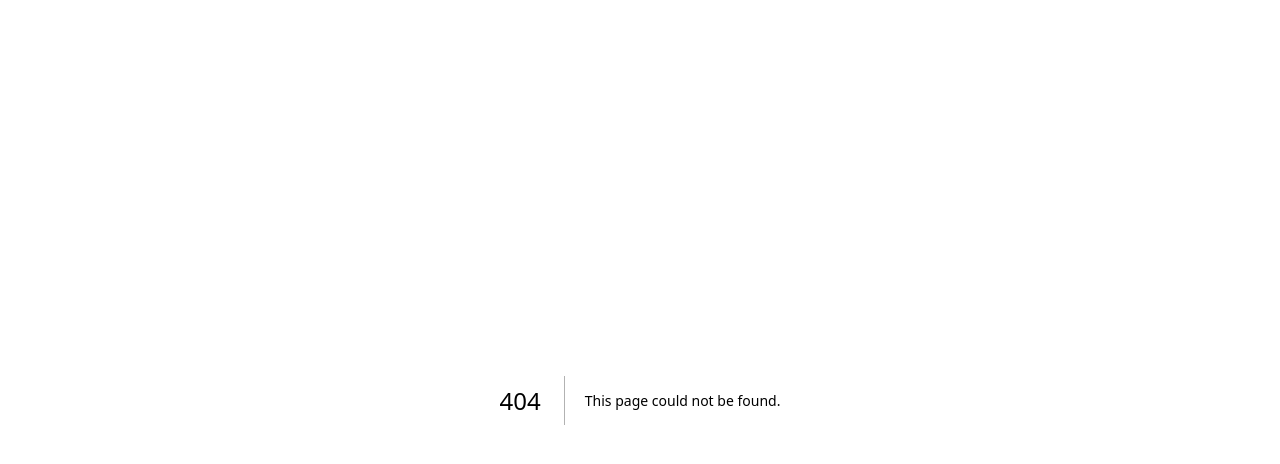
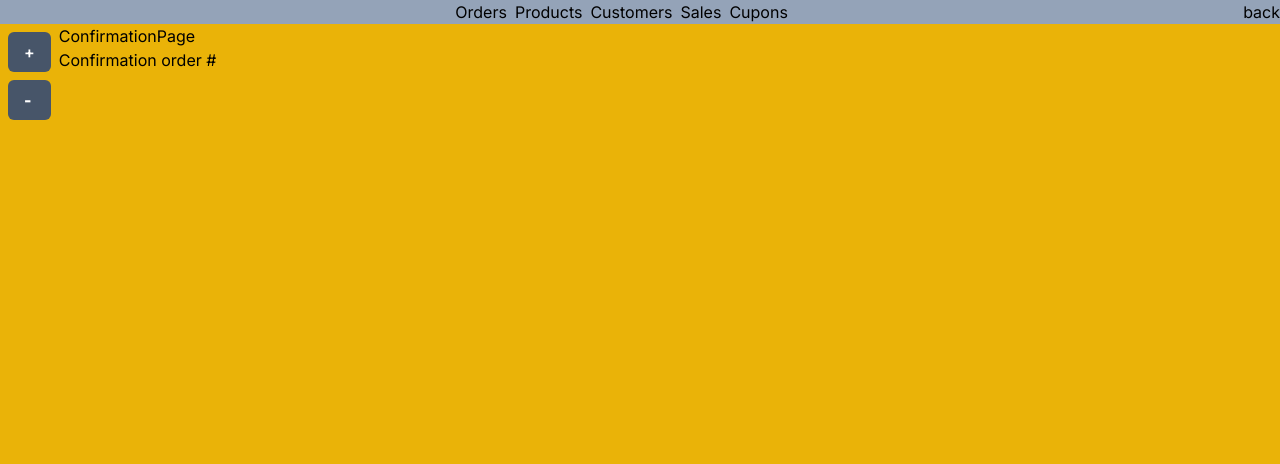
Before and after one commit to Pivanrios/laCooperativa, a Next.js app: page /admin/orders/newOrder/1 in a window 1280 px wide. Before the commit this address had no page. Shown: the top 464 px of the page. Built offline with nearby package versions, Linux system fonts and the light colour scheme.

Commit message:
confirmation components

```diff
--- /dev/null
+++ b/src/app/admin/orders/newOrder/[number]/page.js
@@ -0,0 +1,10 @@
+import OrderConfirm from '@/src/components/OrderConfirmation/OrderConfirm'
+import React from 'react'
+
+export default function ConfirmationPage() {
+  return (
+    <div>ConfirmationPage
+        <OrderConfirm/>
+    </div>
+  )
+}
--- /dev/null
+++ b/src/components/OrderConfirmation/OrderConfirm.jsx
@@ -0,0 +1,11 @@
+import React from 'react'
+
+function OrderConfirm() {
+  return (
+    <div>
+        Confirmation order #
+    </div>
+  )
+}
+
+export default OrderConfirm
```
